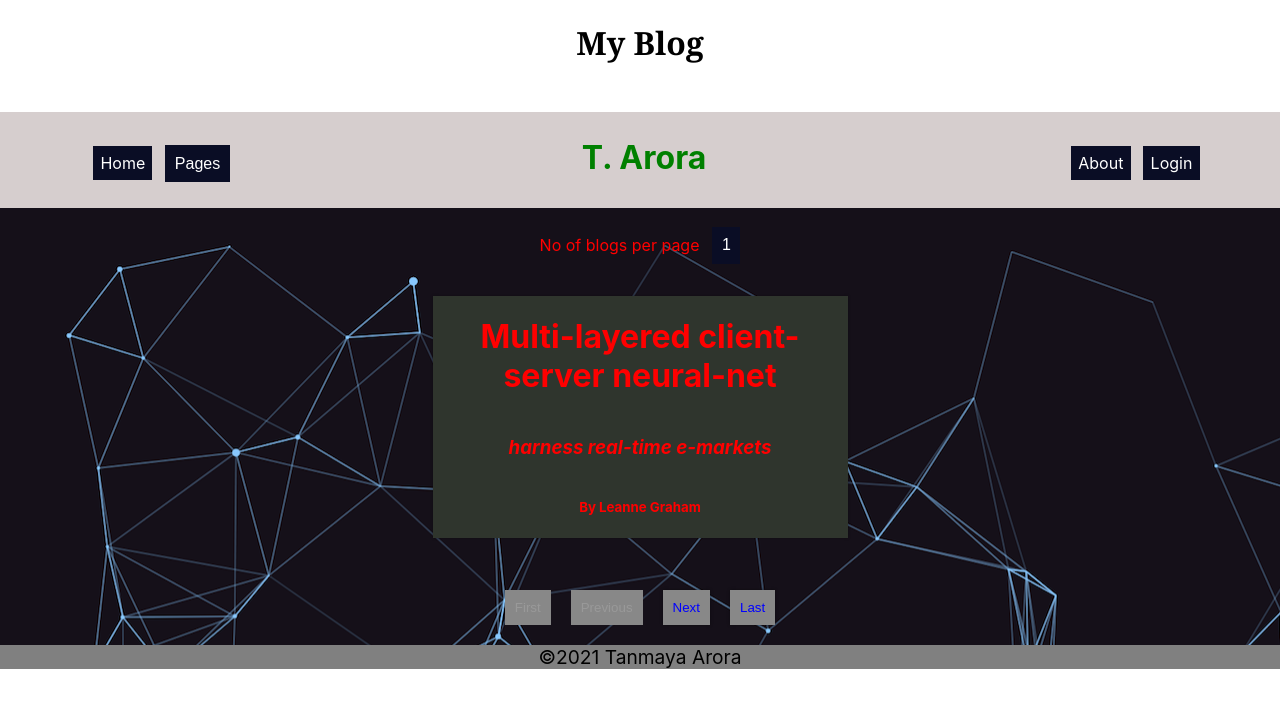
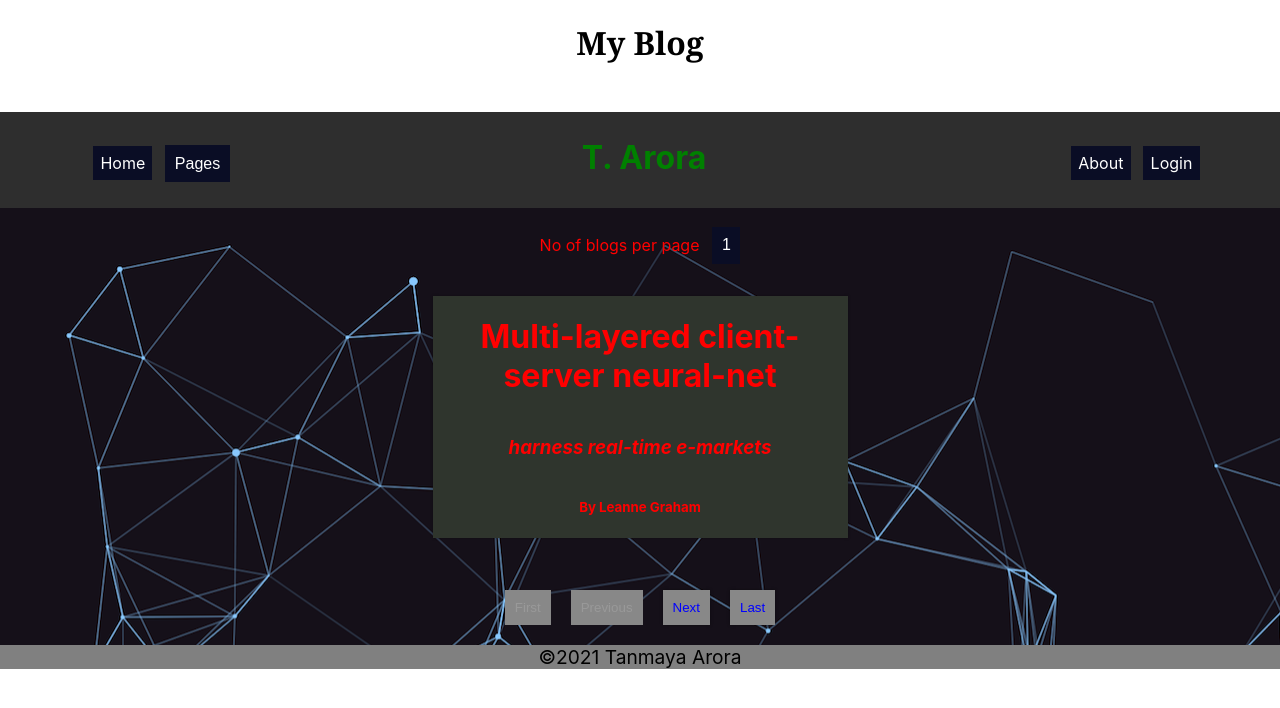
Before and after one commit to tanmayaarora/Extron, a React (Create React App) app: page / in a window 1280 px wide. Shown: the top 708 px of the page. Built offline with nearby package versions, Linux system fonts and the light colour scheme.

Commit message:
Update App.css

```diff
--- a/src/App.css
+++ b/src/App.css
@@ -9,7 +9,7 @@
 }
 
 nav {
-  background: rgb(214, 206, 206);
+  background: rgb(46, 46, 46);
   height: 8vmin;
 }
 nav div {
```
